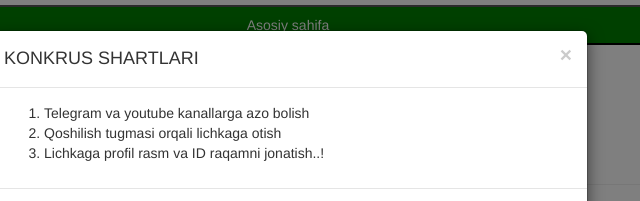
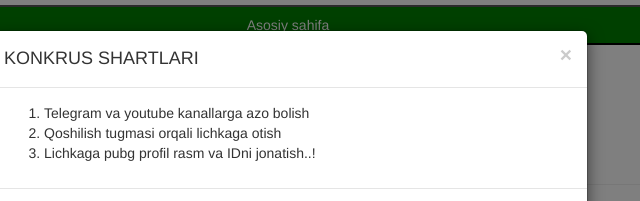
Before and after one commit to 06Dastur/forward2, a plain HTML site: page lobby.html in a window 1280 px wide. Both pictures are taken after a click on the button "KONKRUS SHARTLARINI OQISH". Shown: the top 201 px of the page, 352-992 px from the left. Drawn offline with nearby package versions, Linux system fonts and the light colour scheme.

Commit message:
wfesgvfsg

```diff
--- a/lobby.html
+++ b/lobby.html
@@ -65,7 +65,7 @@
                 <ol>
                     <li>Telegram va youtube kanallarga azo bolish</li>
                     <li>Qoshilish tugmasi orqali lichkaga otish</li>
-                    <li>Lichkaga profil rasm va ID raqamni jonatish..!</li>
+                    <li>Lichkaga pubg profil rasm va IDni jonatish..!</li>
 
                 </ol>
               </div>
```
